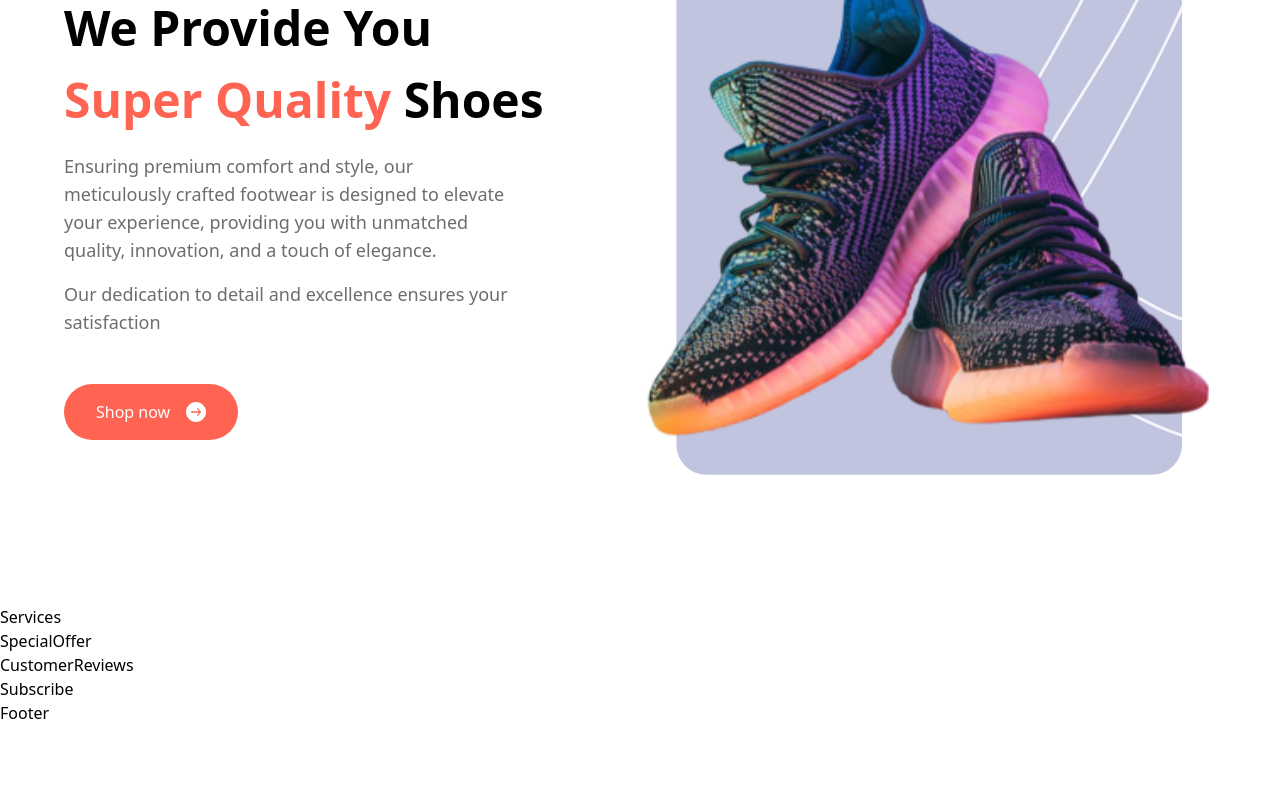
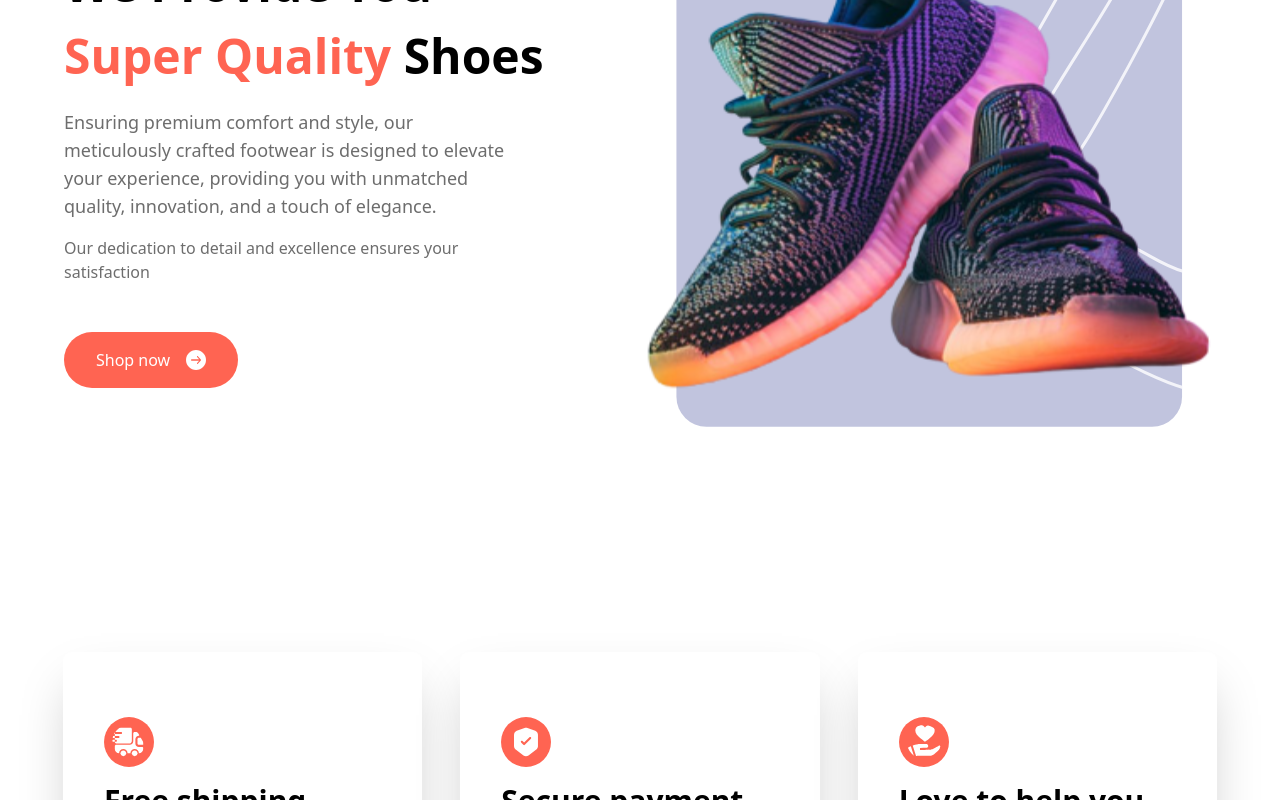
Before and after one commit to MortezaIsvand/nike23d, a React (Vite) app: page / in a window 1280 px wide. Shown: the part 2000-2800 px from the top of the page. Before the commit the page ends 2725 px from the top, so only its background shows below. Built offline with nearby package versions, Linux system fonts and the light colour scheme.

Commit message:
Add special offers, service cards and customer reviews.

```diff
--- a/src/App.jsx
+++ b/src/App.jsx
@@ -19,19 +19,19 @@ const App = () => {
       <section className="pl-8 sm:pl-16">
         <Hero />
       </section>
-      <section className="px-8 py-28 sm:px-16 sm:py-32">
+      <section className="px-8 py-28 sm:px-16 sm:py-28">
         <PopularProducts />
       </section>
-      <section className="px-8 py-28 sm:px-16 sm:py-32">
+      <section className="px-8 py-28 sm:px-16 sm:py-28">
         <SuperQuality />
       </section>
-      <section>
+      <section className="px-8 py-28 sm:px-16 sm:py-28">
         <Services />
       </section>
-      <section>
+      <section className="px-8 py-28 sm:px-16 sm:py-28">
         <SpecialOffer />
       </section>
-      <section>
+      <section className="px-8 py-28 sm:px-16 sm:py-28 bg-pale-blue">
         <CustomerReviews />
       </section>
       <section>
--- a/src/components/Button.jsx
+++ b/src/components/Button.jsx
@@ -1,12 +1,24 @@
-const Button = ({ label, icon, fullwidth }) => {
+const Button = ({
+  label,
+  icon,
+  fullwidth,
+  bgColor,
+  borderColor,
+  textColor,
+}) => {
   return (
     <button
-      className={`flex gap-4 bg-coral-red rounded-full px-8  py-4 text-[#ffffff] justify-center items-center ${
-        fullwidth ? "w-full" : "max-w-fit"
+      className={`flex gap-4 ${
+        bgColor
+          ? `border ${(bgColor, borderColor, textColor)}`
+          : "bg-coral-red text-[#ffffff]"
+      } rounded-full px-8  py-4  justify-center items-center ${
+        fullwidth ? "w-full" : "max-w-full"
       }`}
     >
       {label}
-      <img src={icon} alt="icon" />
+
+      {icon && <img src={icon} alt="icon" />}
     </button>
   );
 };
--- /dev/null
+++ b/src/components/CustomerReviewCard.jsx
@@ -0,0 +1,18 @@
+import { star } from "../assets/icons";
+
+const CustomerReviewCard = ({ imgURL, comment, name }) => {
+  return (
+    <div className="flex flex-col items-center gap-6">
+      <img src={imgURL} alt="img" width={100} className="rounded-full" />
+      <div className="flex flex-col items-center gap-2">
+        <p className="text-slate-gray max-w-sm text-lg text-center">{comment}</p>
+        <div className="flex gap-4 items-center text-2xl text-slate-gray">
+          <img src={star} alt="star" />
+          <p>(4.5)</p>
+        </div>
+        <p className="text-3xl font-bold">{name}</p>
+      </div>
+    </div>
+  );
+};
+export default CustomerReviewCard;
--- /dev/null
+++ b/src/components/ServiceCard.jsx
@@ -0,0 +1,16 @@
+const ServiceCard = ({ iconURL, title, caption }) => {
+  return (
+    <div className="flex flex-col bg-white shadow-2xl min-w-[350px] ring-1 ring-white w-full sm:w-[350px] px-10 py-16 gap-4 flex-1 rounded-lg">
+      <img
+        src={iconURL}
+        alt="icon"
+        className="bg-coral-red p-2 rounded-full"
+        height={50}
+        width={50}
+      />
+      <h2 className="text-3xl">{title}</h2>
+      <p className="max-w-xs text-lg text-slate-gray">{caption}</p>
+    </div>
+  );
+};
+export default ServiceCard;
--- a/src/constants/index.js
+++ b/src/constants/index.js
@@ -11,7 +11,11 @@ import {
   bigShoe1,
   bigShoe2,
   bigShoe3,
+  customer1,
+  customer2,
 } from "../assets/images";
+
+import { truckFast, support, shieldTick } from "../assets/icons";
 
 export const navLinks = [
   { href: "#home", label: "Home" },
@@ -38,3 +42,37 @@ export const popularProducts = [
   { name: "Nike Air Jordan-100", rate: 4.5, price: "$220.20", imgURL: shoe6 },
   { name: "Nike Air Jordan-001", rate: 4.5, price: "$230.20", imgURL: shoe7 },
 ];
+
+export const services = [
+  {
+    iconURL: truckFast,
+    title: "Free shipping",
+    caption: "Enjoy seamless shopping with our complimentary shipping service.",
+  },
+  {
+    iconURL: shieldTick,
+    title: "Secure payment",
+    caption:
+      "Experience worry-free transactions with our secure payment options.",
+  },
+  {
+    iconURL: support,
+    title: "Love to help you",
+    caption: "Our dedicated team is here to assist you every step of the way.",
+  },
+];
+
+export const customers = [
+  {
+    imgURL: customer1,
+    comment:
+      "The attention to detail and the quality of the product exceeded my expectations. Highly recommended!",
+    name: "Morich Brown",
+  },
+  {
+    imgURL: customer2,
+    comment:
+      "The product not only met but exceeded my expectations. I'll definitely be a returning customer!",
+    name: "Lota Mongeskar",
+  },
+];
--- a/src/sections/CustomerReviews.jsx
+++ b/src/sections/CustomerReviews.jsx
@@ -1,6 +1,24 @@
+import { customers } from "../constants";
+import CustomerReviewCard from "../components/CustomerReviewCard";
 const CustomerReviews = () => {
   return (
-    <div>CustomerReviews</div>
-  )
-}
-export default CustomerReviews
+    <section className="flex flex-col gap-24 items-center justify-start">
+      <div className="flex flex-col gap-4 items-center">
+        <h2 className="text-4xl max-sm:max-w-xs text-center">
+          What Our
+          <span className="text-coral-red"> Customers</span> Say?
+        </h2>
+        <p className="text-xl max-lg:max-w-sm lg:max-w-lg text-slate-gray text-center">
+          Hear genuine stories from our satisfied customers about their
+          exceptional experiences with us.
+        </p>
+      </div>
+      <div className="flex max-lg:flex-col items-center lg:gap-24 gap-12">
+        {customers.map((item) => (
+          <CustomerReviewCard {...item} />
+        ))}
+      </div>
+    </section>
+  );
+};
+export default CustomerReviews;
--- a/src/sections/Services.jsx
+++ b/src/sections/Services.jsx
@@ -1,6 +1,12 @@
+import { services } from "../constants";
+import ServiceCard from "../components/ServiceCard";
 const Services = () => {
   return (
-    <div>Services</div>
-  )
-}
-export default Services
+    <section className="flex gap-10 flex-wrap">
+      {services.map((service) => (
+        <ServiceCard Card {...service} />
+      ))}
+    </section>
+  );
+};
+export default Services;
--- a/src/sections/SpecialOffer.jsx
+++ b/src/sections/SpecialOffer.jsx
@@ -1,6 +1,37 @@
+import { offer } from "../assets/images";
+import { arrowRight } from "../assets/icons";
+import Button from "../components/Button";
 const SpecialOffer = () => {
   return (
-    <div>SpecialOffer</div>
-  )
-}
-export default SpecialOffer
+    <section className="flex justify-between gap-10 items-center max-lg:flex-col-reverse ">
+      <div>
+        <img src={offer} alt="shoe" width={550} className="object-contain" />
+      </div>
+      <div className="flex flex-col gap-4">
+        <h2>
+          <span className="text-coral-red">Special</span> Offer
+        </h2>
+        <p className="text-info text-lg max-w-lg">
+          Embark on a shopping journey that redefines your experience with
+          unbeatable deals. From premier selections to incredible savings, we
+          offer unparalleled value that sets us apart.
+        </p>
+        <p className="text-info mb-8 text-lg">
+          Navigate a realm of possibilities designed to fulfill your unique
+          desires, surpassing the loftiest expectations. Your journey with us is
+          nothing short of exceptional.
+        </p>
+        <div className="flex gap-4 text-lg">
+          <Button label={"View details"} icon={arrowRight} />
+          <Button
+            label={"Learn more"}
+            bgColor={"bg-white"}
+            borderColor={"border-black"}
+            textColor={"text-slate-gray"}
+          />
+        </div>
+      </div>
+    </section>
+  );
+};
+export default SpecialOffer;
--- a/src/sections/SuperQuality.jsx
+++ b/src/sections/SuperQuality.jsx
@@ -3,7 +3,7 @@ import { arrowRight } from "../assets/icons";
 import Button from "../components/Button";
 const SuperQuality = () => {
   return (
-    <section className="flex gap-8 max-lg:flex-col justify-between items-center">
+    <section className="flex max-lg:flex-col justify-between items-center">
       <div className="flex flex-col gap-4">
         <h2>
           We Provide You
@@ -14,10 +14,12 @@ const SuperQuality = () => {
           is designed to elevate your experience, providing you with unmatched
           quality, innovation, and a touch of elegance.
         </p>
-        <p className="text-info mb-8 text-lg">
+        <p className="text-info mb-8 text-gl">
           Our dedication to detail and excellence ensures your satisfaction
         </p>
-        <Button label={"Shop now"} icon={arrowRight} />
+        <div>
+          <Button label={"Shop now"} icon={arrowRight} />
+        </div>
       </div>
       <div>
         <img src={shoe8} alt="shoe" />
--- a/src/sections/index.js
+++ b/src/sections/index.js
@@ -1,4 +1,4 @@
-import CustomerReviews from "./CustomerReviews";
+import customers from "./CustomerReviews";
 import Footer from "./Footer";
 import Hero from "./Hero";
 import Nav from "./Nav";
@@ -9,7 +9,7 @@ import Subscribe from "./Subscribe";
 import SuperQuality from "./SuperQuality";
 
 export {
-  CustomerReviews,
+  customers as CustomerReviews,
   Footer,
   Hero,
   Nav,
```
